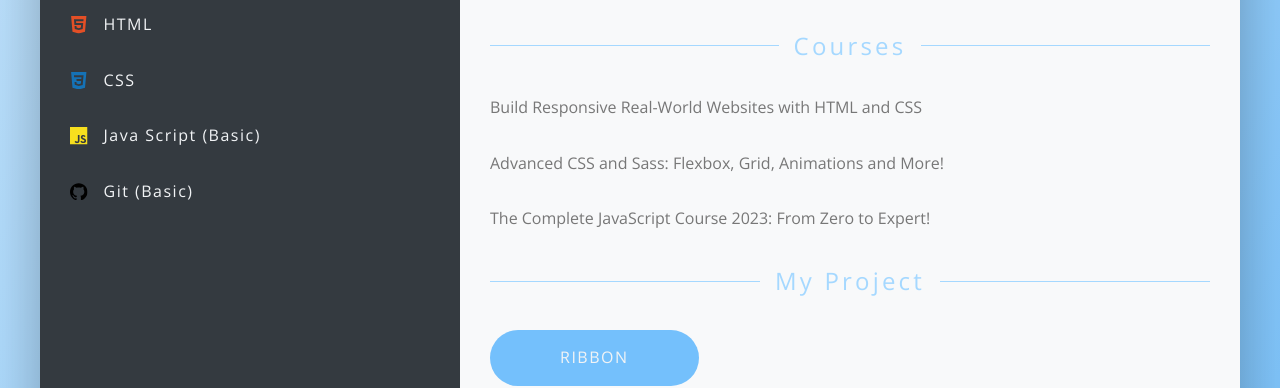
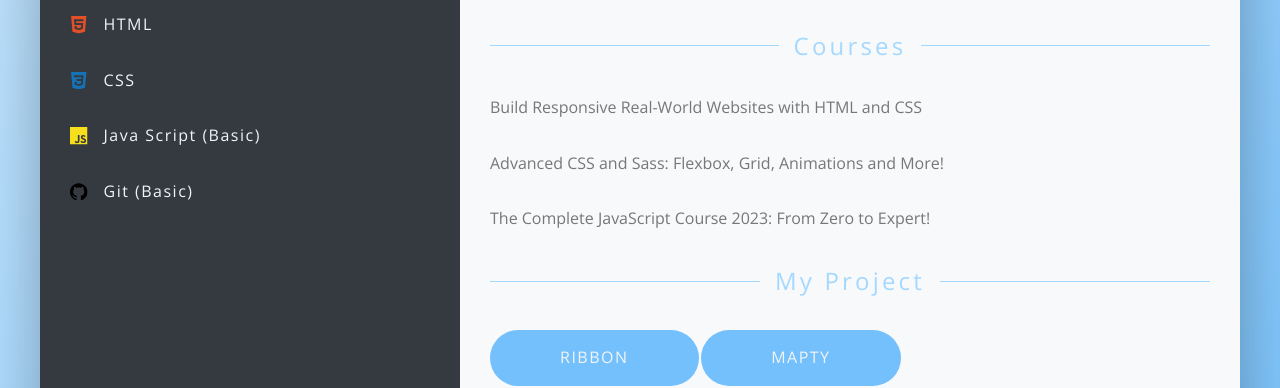
Before and after one commit to chernyshov89/cv, a website: page index.html in a window 1280 px wide. Shown: the part 564-952 px from the top of the page. Drawn offline with nearby package versions, Linux system fonts and the light colour scheme.

Commit message:
Update index.html

```diff
--- a/index.html
+++ b/index.html
@@ -134,6 +134,12 @@
             class="cv-information__link cv-information__project"
             >Ribbon</a
           >
+          <a
+            href="https://chernyshov89.github.io/mapty/index.html"
+            target="_blank"
+            class="cv-information__link cv-information__project"
+            >Mapty</a
+          >
           <h2 class="heading-secondary">English</h2>
           <p class="cv-information__text">A2 (learned English at University)</p>
         </main>
```
